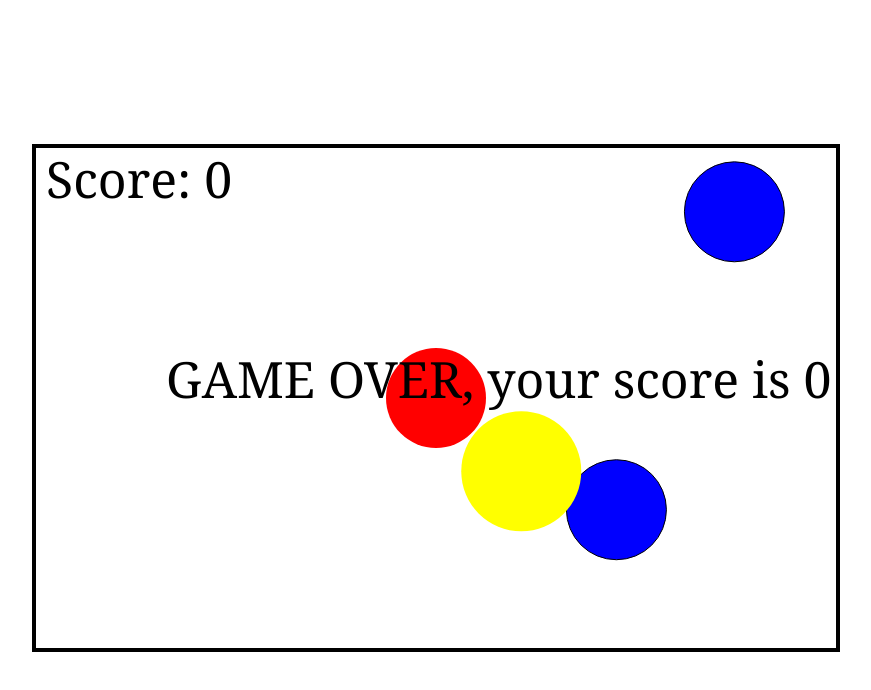
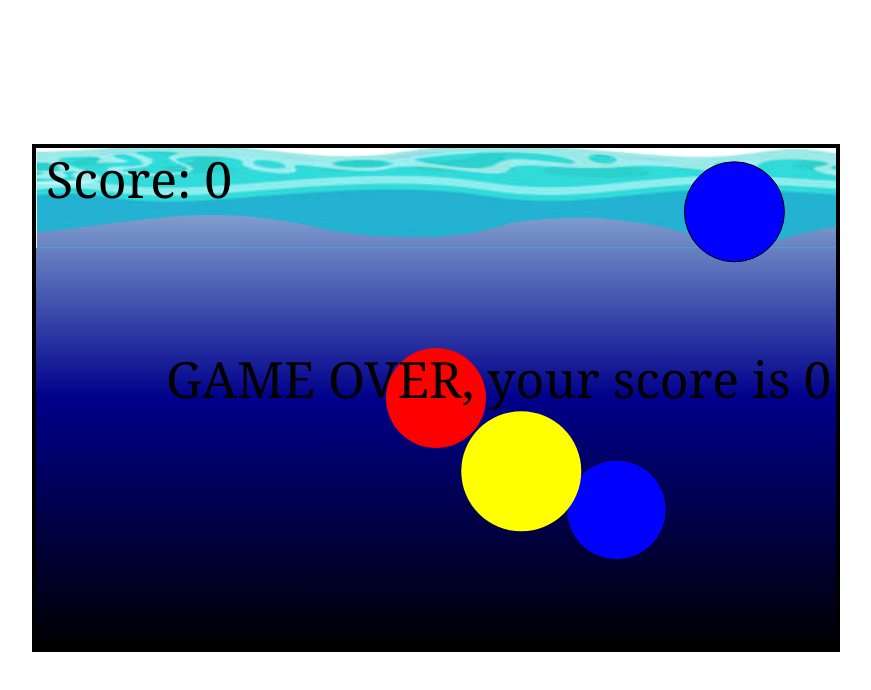
Before and after one commit to Ed-Uco/Game-Project1, a plain HTML site: page index.html in a window 1280 px wide. Shown: the whole page, without its empty margins (204-1075 px from the left). Drawn offline with Linux system fonts and the light colour scheme.

Commit message:
Basic background added

```diff
--- a/script.js
+++ b/script.js
@@ -178,12 +178,16 @@ function GameOver() {
       ctx.fillText('GAME OVER, your score is ' + score, 130, 250);
       gameOver = true;
 }
-function touching() {
+const background = new Image();
+background.src = 'images/background.png';
 
+function handbackground() {
+      ctx.drawImage(background,0,0,canvas.width,100);
 }
 //Animation Loop
 function animation() {
       ctx.clearRect(0, 0, canvas.width, canvas.height);
+      handbackground();
       handbubbles();
       player.update();
       player.draw();
--- a/style.css
+++ b/style.css
@@ -14,4 +14,5 @@ body {
       width: 800px;
       height: 500px;
       border: 4px solid black;
+      background: linear-gradient(to bottom, lightblue, darkblue, black);
 }
```
Also changed, not shown: images/background.png (added), 1 other file.
